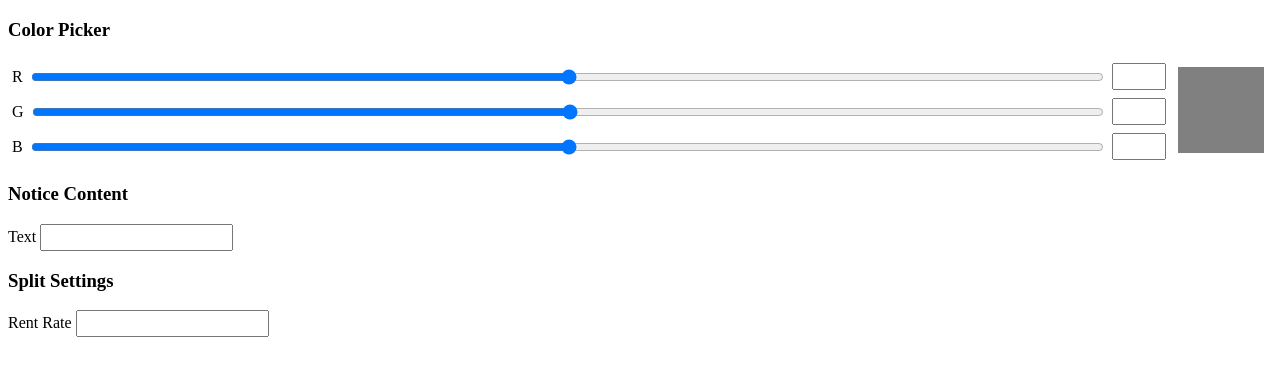
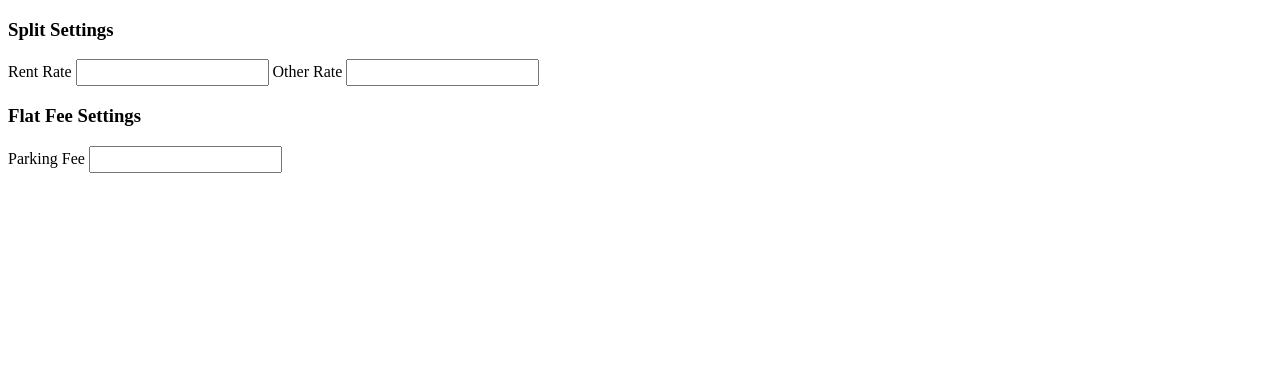
Before and after one commit to cookiesncache/rent-cafe-split-assistant, a website built with Parcel: page source/options.html in a window 1280 px wide. Built offline with nearby package versions, Linux system fonts and the light colour scheme; what webext-options-sync would draw is missing.

Commit message:
Remove extraneous settings

```diff
--- a/source/options-storage.js
+++ b/source/options-storage.js
@@ -2,11 +2,9 @@ import OptionsSync from 'webext-options-sync';
 
 export default new OptionsSync({
 	defaults: {
-		colorRed: 0,
-		colorGreen: 0,
-		colorBlue: 0,
-		text: 'Set a text!',
-		rateRent: 0.5000
+		rateRent: 0.3333,
+		rateOther: 0.3333,
+		feeParking: 185
 	},
 	migrations: [
 		OptionsSync.migrations.removeUnused,
--- a/source/options.html
+++ b/source/options.html
@@ -3,40 +3,23 @@
 <title>Options</title>
 
 <form id="options-form" class="detail-view-container">
-	<h3>Color Picker</h3>
-	<div class="color-picker">
-		<div class="color-inputs">
-			<label class="color-input">
-				<span>R</span>
-				<input type="range" min="0" max="255" name="colorRed">
-				<input type="number" name="colorRed" min="0" max="255">
-			</label>
-			<label class="color-input">
-				<span>G</span>
-				<input type="range" min="0" max="255" name="colorGreen">
-				<input type="number" name="colorGreen" min="0" max="255">
-			</label>
-			<label class="color-input">
-				<span>B</span>
-				<input type="range" min="0" max="255" name="colorBlue">
-				<input type="number" name="colorBlue" min="0" max="255">
-			</label>
-		</div>
-		<div class="color-output"></div>
-	</div>
-	<h3>Notice Content</h3>
-	<div class="text-inputs">
-		<label class="text-input">
-			<span>Text</span>
-			<input type="text" name="text">
-		</label>
-	</div>
 	<h3>Split Settings</h3>
 	<div class="number-inputs">
 		<label class="number-input">
 			<span>Rent Rate</span>
 			<input type="number" name="rateRent" step="any">
 		</label>
+		<label class="number-input">
+			<span>Other Rate</span>
+			<input type="number" name="rateOther" step="any">
+		</label>
+	</div>
+	<h3>Flat Fee Settings</h3>
+	<div class="number-inputs">
+		<label class="number-input">
+			<span>Parking Fee</span>
+			<input type="number" name="feeParking" step="0.01">
+		</label>
 	</div>
 </form>
 
--- a/source/options.js
+++ b/source/options.js
@@ -4,26 +4,8 @@ import './options.css';
 
 import optionsStorage from './options-storage.js';
 
-const colorRangeInputs = [...document.querySelectorAll('input[type="range"][name^="color"]')];
-const colorNumberInputs = [...document.querySelectorAll('input[type="number"][name^="color"]')];
-const output = document.querySelector('.color-output');
-
-function updateOutputColor() {
-	output.style.backgroundColor = `rgb(${colorRangeInputs[0].value}, ${colorRangeInputs[1].value}, ${colorRangeInputs[2].value})`;
-}
-
-function updateColorInputField(event) {
-	colorNumberInputs[colorRangeInputs.indexOf(event.currentTarget)].value = event.currentTarget.value;
-}
-
-for (const input of colorRangeInputs) {
-	input.addEventListener('input', updateOutputColor);
-	input.addEventListener('input', updateColorInputField);
-}
-
 async function init() {
 	await optionsStorage.syncForm('#options-form');
-	updateOutputColor();
 }
 
 init();
```
Also changed, not shown: source/content.js (+1 -8 lines).
